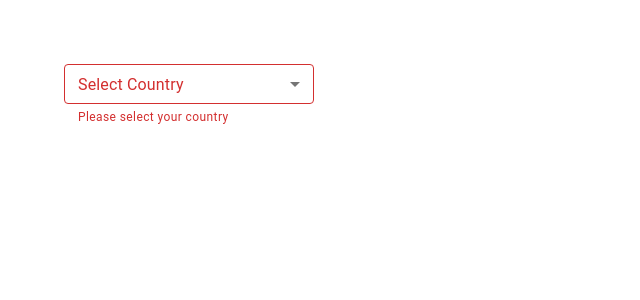
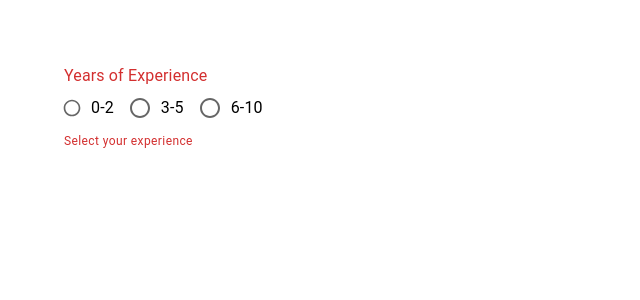
Before and after one commit to Barna-Molnar/react-mui-ts, a React (Create React App) app: page / in a window 1280 px wide. Shown: the top 300 px of the page, without its empty margins (0-640 px from the left). Built offline with nearby package versions, Linux system fonts and the light colour scheme.

Commit message:
Usage of RadioBtn

```diff
--- a/src/App.tsx
+++ b/src/App.tsx
@@ -1,5 +1,6 @@
 import './App.css';
 import MuiButton from './components/MuiButton';
+import MuiRadioButton from './components/MuiRadioButton';
 import MuiSelect from './components/MuiSelect';
 import MuiTextField from './components/MuiTextField';
 import MuiTypography from './components/MuiTypography';
@@ -9,7 +10,8 @@ function App() {
       {/* <MuiTypography /> */}
       {/* <MuiButton /> */}
       {/* <MuiTextField /> */}
-      <MuiSelect />
+      {/* <MuiSelect /> */}
+      <MuiRadioButton />
     </div>
   );
 }
--- /dev/null
+++ b/src/components/MuiRadioButton.tsx
@@ -0,0 +1,49 @@
+import { Box, FormControl, FormLabel, FormControlLabel, RadioGroup, Radio, FormHelperText } from '@mui/material'
+import React, { useState } from 'react'
+
+const MuiRadioButton = () => {
+
+    const [value, setValue] = useState('')
+
+    console.log({ value });
+    const handleChange = (e: React.ChangeEvent<HTMLInputElement>) => {
+        setValue(e.target.value)
+    }
+    return (
+        <Box>
+            <FormControl error={value ? false : true}>
+                <FormLabel id='job-experience-group-label'>
+                    Years of Experience
+                </FormLabel>
+            </FormControl>
+            <RadioGroup
+                value={value}
+                onChange={handleChange}
+                name='job-experience-group'
+                aria-labelledby='job-experience-group-label'
+                row
+
+            >
+                <FormControlLabel
+                    control={<Radio size='small' color='secondary' />}
+                    label='0-2'
+                    value='0-2'
+                />
+                <FormControlLabel
+                    control={<Radio />}
+                    label='3-5'
+                    value='3-5'
+                />
+                <FormControlLabel
+                    control={<Radio color='success' />}
+                    label='6-10'
+                    value='6-10'
+                />
+
+            </RadioGroup>
+            <FormHelperText error={value ? false : true}>Select your experience</FormHelperText>
+        </Box>
+    )
+}
+
+export default MuiRadioButton
```
